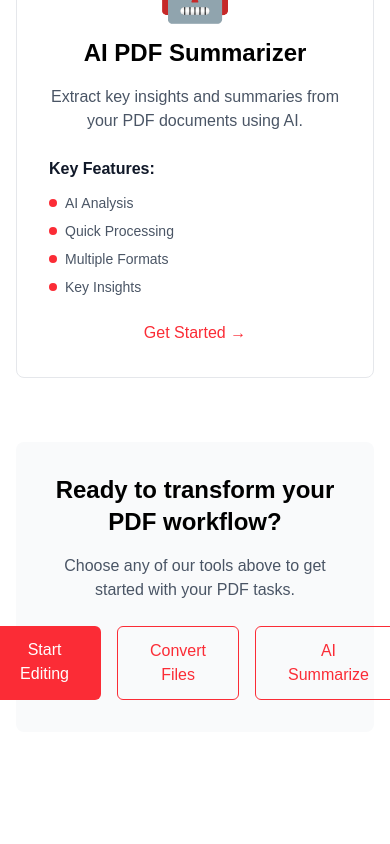
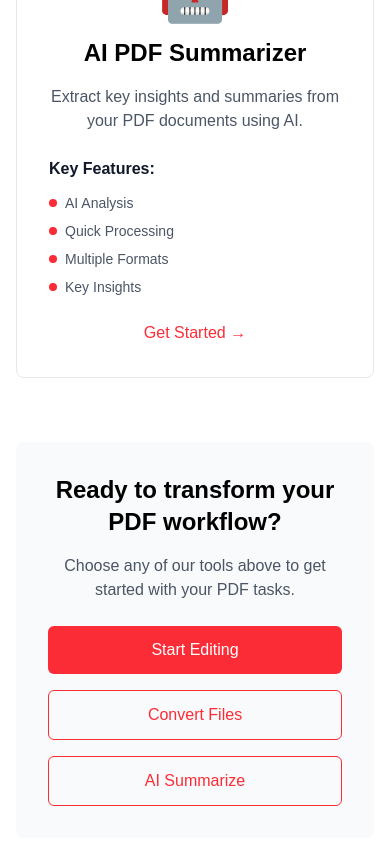
Before and after one commit to sirine707/pdfguru-clone-take-home-project, a Next.js app: page / in a window 390 px wide. Shown: the part 1571-2415 px from the top of the page. Before the commit the page ends 2351 px from the top, so only its background shows below. Built offline with nearby package versions, Linux system fonts and the light colour scheme.

Commit message:
fix: make minor responsiveness fixes

```diff
--- a/app/page.tsx
+++ b/app/page.tsx
@@ -115,22 +115,22 @@ export default function Home() {
             <p className="text-gray-600 mb-6">
               Choose any of our tools above to get started with your PDF tasks.
             </p>
-            <div className="flex justify-center space-x-4">
+            <div className="flex flex-col sm:flex-row justify-center gap-4 sm:gap-6">
               <Link
                 href="/edit-sign"
-                className="bg-red-500 hover:bg-red-600 text-white px-8 py-3 rounded-md font-medium transition-colors"
+                className="bg-red-500 hover:bg-red-600 text-white px-6 sm:px-8 py-3 rounded-md font-medium transition-colors text-center"
               >
                 Start Editing
               </Link>
               <Link
                 href="/converter"
-                className="border border-red-500 text-red-500 hover:bg-red-50 px-8 py-3 rounded-md font-medium transition-colors"
+                className="border border-red-500 text-red-500 hover:bg-red-50 px-6 sm:px-8 py-3 rounded-md font-medium transition-colors text-center"
               >
                 Convert Files
               </Link>
               <Link
                 href="/summarizer"
-                className="border border-red-500 text-red-500 hover:bg-red-50 px-8 py-3 rounded-md font-medium transition-colors"
+                className="border border-red-500 text-red-500 hover:bg-red-50 px-6 sm:px-8 py-3 rounded-md font-medium transition-colors text-center"
               >
                 AI Summarize
               </Link>
--- a/components/ConverterModule.tsx
+++ b/components/ConverterModule.tsx
@@ -700,7 +700,7 @@ export default function ConverterModule() {
               className={`${tool.bgColor} rounded-lg p-6 border border-gray-200 hover:shadow-md transition-shadow cursor-pointer`}
             >
               <div className="flex items-center space-x-4">
-                <div className="text-2xl">{tool.icon}</div>
+                {/* <div className="text-2xl">{tool.icon}</div> */}
                 <div className="text-black font-medium">{tool.name}</div>
               </div>
             </div>
--- a/components/EditSignModule.tsx
+++ b/components/EditSignModule.tsx
@@ -257,7 +257,7 @@ export default function EditSignModule() {
               className={`${tool.bgColor} rounded-lg p-6 border border-gray-200 hover:shadow-md transition-shadow cursor-pointer`}
             >
               <div className="flex items-center space-x-4">
-                <div className="text-2xl">{tool.icon}</div>
+                {/* <div className="text-2xl">{tool.icon}</div> */}
                 <div className="text-black font-medium">{tool.name}</div>
               </div>
             </div>
--- a/components/FormatSelectionModal.tsx
+++ b/components/FormatSelectionModal.tsx
@@ -47,8 +47,8 @@ const formatOptions: FormatOption[] = [
     color: "bg-green-100 border-green-200 text-green-800"
   },
   {
-    id: "ppt",
-    name: "PPT",
+    id: "pptx",
+    name: "PPTX",
     icon: "📽️",
     color: "bg-orange-100 border-orange-200 text-orange-800"
   }
@@ -126,7 +126,7 @@ export default function FormatSelectionModal({
                   )}
                 </div>
                 <div className="flex items-center space-x-2">
-                  <span className="text-lg">{format.icon}</span>
+                  {/* <span className="text-lg">{format.icon}</span> */}
                   <span className="font-medium text-gray-900">{format.name}</span>
                 </div>
               </div>
--- a/components/SummarizerModule.tsx
+++ b/components/SummarizerModule.tsx
@@ -190,7 +190,7 @@ export default function SummarizerModule() {
         {/* Features Grid */}
         <div className="grid grid-cols-1 md:grid-cols-3 gap-6 mb-8">
           <div className="bg-white border border-gray-200 rounded-lg p-6 text-center">
-            <div className="text-3xl mb-4">🤖</div>
+            <div className="text-3xl mb-4">💡</div>
             <h3 className="text-lg font-semibold text-gray-900 mb-2">
               AI-Powered Analysis
             </h3>
--- a/package.json
+++ b/package.json
@@ -10,6 +10,7 @@
   "dependencies": {
     "axios": "^1.12.2",
     "next": "15.5.5",
+    "next-intl": "^4.3.12",
     "react": "19.1.0",
     "react-dom": "19.1.0",
     "react-markdown": "^10.1.0"
```
Also changed, not shown: app/layout.tsx (line endings or trailing spaces), 2 other files (tests, documents, lock files or other folders).
